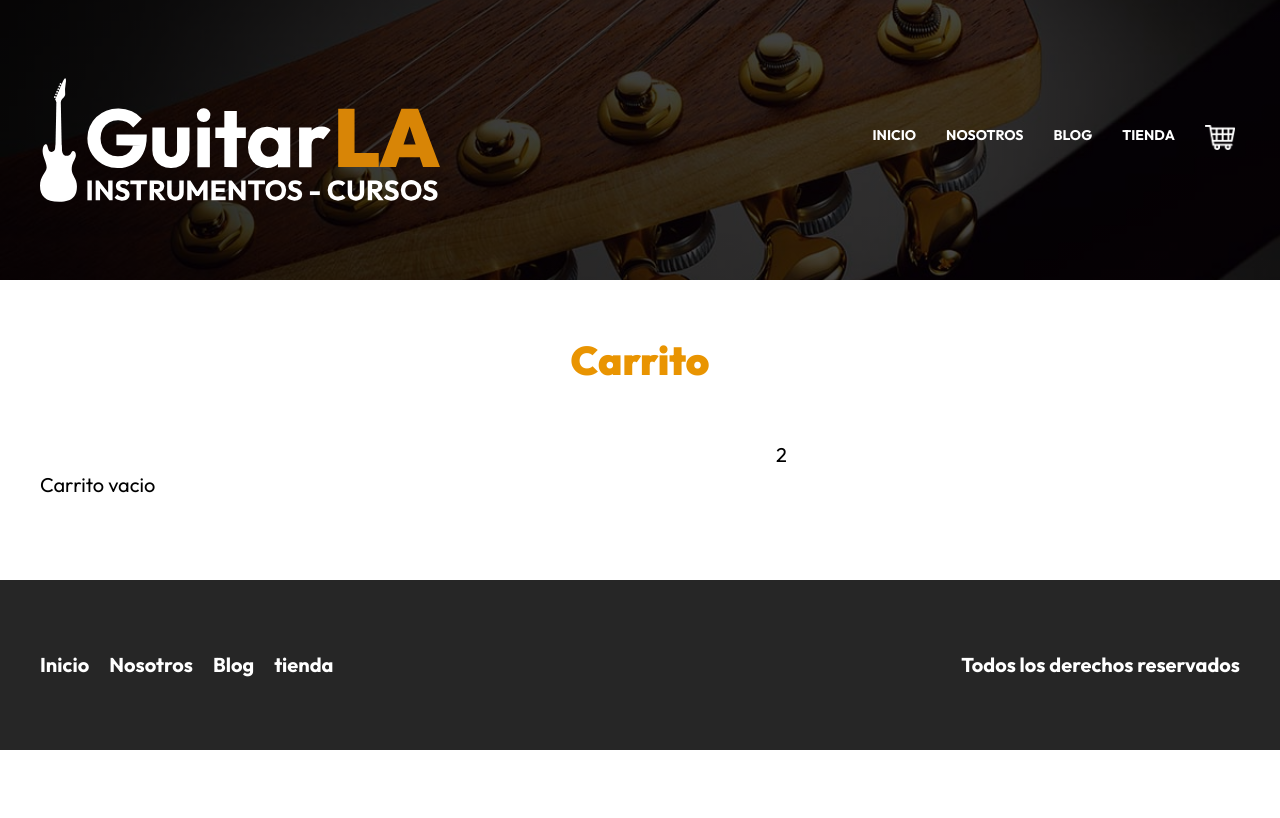
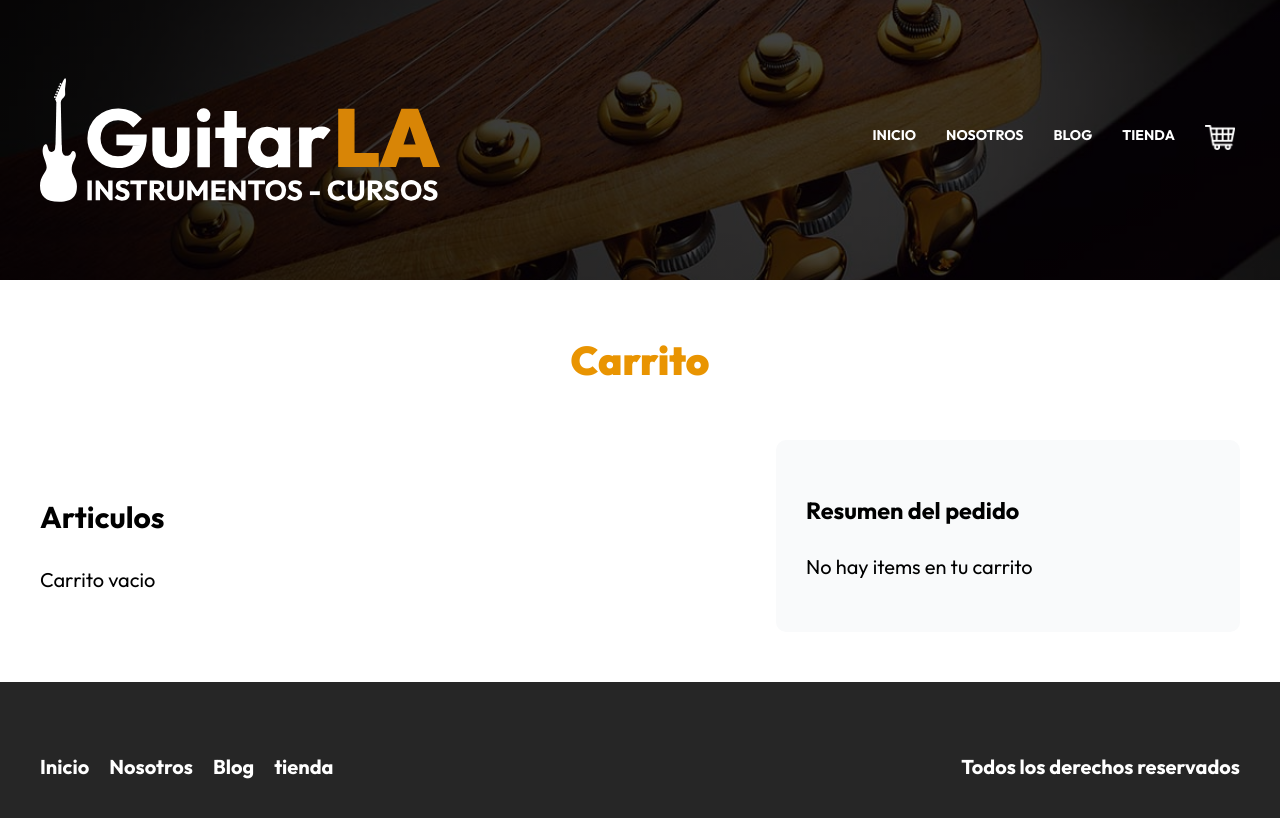
Before and after one commit to Nicolas0611/GUITARLA_WEBPAGE, a Next.js app: page /carrito in a window 1280 px wide. Shown: the top 818 px of the page. Built offline with nearby package versions, Linux system fonts and the light colour scheme; what next-redux-wrapper would draw is missing.

Commit message:
Total ammount added to the car

```diff
--- /dev/null
+++ b/helpers/totalCounter.js
@@ -0,0 +1,11 @@
+export const totalCounter = (data) => {
+  if (data === undefined) {
+    return 0;
+  } else {
+    const totalShopping = data.reduce(
+      (total, producto) => total + producto.itemCar * producto.precio,
+      0
+    );
+    return totalShopping;
+  }
+};
--- a/pages/carrito.js
+++ b/pages/carrito.js
@@ -5,10 +5,12 @@ import { useEffect, useState } from "react";
 import { updateItemsCount } from "../redux/actions/strapiActions";
 import Image from "next/image";
 import { optionsDropdown } from "../lib/headerLib";
+import { totalCounter } from "../helpers/totalCounter";
 
 const carrito = () => {
   const dispatch = useDispatch();
   const items = useSelector((state) => state.shoppingCar);
+
   const updateQuantity = (product) => {
     const updatedCar = items.map((article) => {
       if (article.id === product.id) {
@@ -28,14 +30,16 @@ const carrito = () => {
     });
   };
   const deleteProduct = (id) => {
-    const shoppingCar = items.filter((item) => item.id !== id);
-    dispatch(updateItemsCount(shoppingCar));
+    const shoppingItems = items.filter((item) => item.id !== id);
+    dispatch(updateItemsCount(shoppingItems));
   };
+
   return (
     <Layout title={"Carrito de compras"}>
       <h1 className="heading"> Carrito</h1>
       <main className={`${styles.contenido} contenedor`}>
         <div className={styles.carrito}>
+          <h2>Articulos</h2>
           {items.length === 0
             ? "Carrito vacio"
             : items.map((producto) => (
@@ -88,7 +92,14 @@ const carrito = () => {
                 </div>
               ))}
         </div>
-        <div>2</div>
+        <div className={styles.resumen}>
+          <h3>Resumen del pedido</h3>
+          {totalCounter(items) === 0 ? (
+            <p> No hay items en tu carrito</p>
+          ) : (
+            <p>El precio total es {totalCounter(items)}</p>
+          )}
+        </div>
       </main>
     </Layout>
   );
--- a/styles/Carrito.module.css
+++ b/styles/Carrito.module.css
@@ -54,3 +54,8 @@
 .eliminar:hover {
   cursor: pointer;
 }
+.resumen {
+  background-color: #f9fafb;
+  padding: 3rem;
+  border-radius: 1rem;
+}
```
